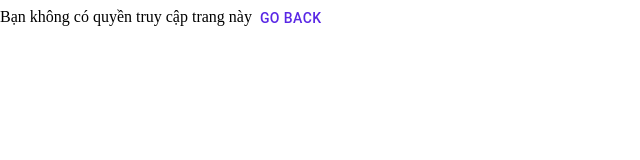
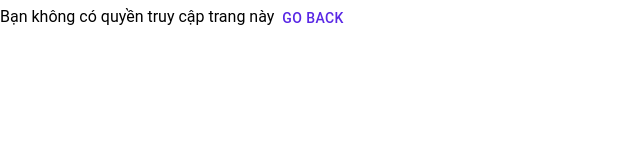
Before and after one commit to DanhYeuLapTrinh/fpt-academic-blog-ui, a React (Create React App) app: page /categories-list in a window 1280 px wide. Shown: the top 160 px of the page, without its empty margins (0-640 px from the left). Built offline with nearby package versions, Linux system fonts and the light colour scheme.

Commit message:
update routes, layout, tailwindCss, a few other libraries

```diff
--- a/package.json
+++ b/package.json
@@ -10,6 +10,8 @@
     "@fortawesome/free-regular-svg-icons": "^6.4.2",
     "@fortawesome/free-solid-svg-icons": "^6.4.2",
     "@fortawesome/react-fontawesome": "^0.2.0",
+    "@headlessui/react": "^1.7.17",
+    "@material-tailwind/react": "^2.1.2",
     "@mui/icons-material": "^5.14.12",
     "@mui/material": "^5.14.12",
     "@react-oauth/google": "^0.11.1",
@@ -50,5 +52,8 @@
       "last 1 firefox version",
       "last 1 safari version"
     ]
+  },
+  "devDependencies": {
+    "tailwindcss": "^3.3.3"
   }
 }
--- a/src/App.js
+++ b/src/App.js
@@ -2,6 +2,7 @@ import "./App.css";
 import { BrowserRouter, Routes, Route } from "react-router-dom";
 import HomeLayout from "./user/layouts/HomeLayout";
 import LoginLayout from "./user/layouts/LoginLayout";
+import AdminLayout from "./admin/layouts";
 import RequireAuth from "./user/utils/RequireAuth";
 import Unauthorized from "./user/components/pages/Unauthorized/Unauthorized";
 import RequireEmail from "./user/utils/RequireEmail";
@@ -28,7 +29,9 @@ function App() {
             <Route element={<RequireEmail />}>
               {recoverPasswordRoutes.map((item, index) => {
                 const Page = item.component;
-              return <Route key={index} path={item.path} element={<Page />} />;
+                return (
+                  <Route key={index} path={item.path} element={<Page />} />
+                );
               })}
             </Route>
           </Route>
@@ -36,7 +39,9 @@ function App() {
           <Route element={<HomeLayout />}>
             <Route
               element={
-                <RequireAuth allowRoles={["student", "mentor", "lecturer", "admin"]} />
+                <RequireAuth
+                  allowRoles={["student", "mentor", "lecturer", "admin"]}
+                />
               }
             >
               {loggedInUserRoutes.map((item, index) => {
@@ -48,11 +53,15 @@ function App() {
             </Route>
           </Route>
           {/* Logged in admin routes */}
+          <Route element={<AdminLayout />}>
             <Route element={<RequireAuth allowRoles={["admin"]} />}>
               {loggedInAdminRoutes.map((item, index) => {
                 const Page = item.component;
-              return <Route key={index} path={item.path} element={<Page />} />;
+                return (
+                  <Route key={index} path={item.path} element={<Page />} />
+                );
               })}
+            </Route>
           </Route>
           <Route path="*" element={<Unauthorized />} />
         </Routes>
--- a/src/admin/layouts/index.js
+++ b/src/admin/layouts/index.js
@@ -1,15 +1,16 @@
 import Sidebar from "./AdminLayout/Sidebar/Sidebar";
 import NavigationBar from "./AdminLayout/Navbar/Navbar";
 import React from "react";
+import { Outlet } from "react-router-dom";
 
-function AdminLayout({ children }) {
+function AdminLayout() {
   return (
     <div>
       <NavigationBar />
       <div className="container flex max-w-full">
         <Sidebar />
         <div className="content flex-1 max-w-1213 bg-background">
-          {children}
+          <Outlet />
         </div>
       </div>
     </div>
--- a/src/user/components/organisms/LoginForm/LoginForm.js
+++ b/src/user/components/organisms/LoginForm/LoginForm.js
@@ -13,8 +13,8 @@ import { Link, useNavigate } from "react-router-dom";
 import useAuth from "../../../hooks/useAuth";
 export default function LoginForm() {
   const [showPassword, setShowPassword] = useState(false);
-  const {setAuth} = useAuth()
-  const navigate = useNavigate()
+  const { setAuth } = useAuth();
+  const navigate = useNavigate();
   const INITIAL_FORM_STATE = {
     username: "",
     password: "",
@@ -41,15 +41,16 @@ export default function LoginForm() {
         const auth = {
           user: response?.data?.username,
           role: response?.data?.roleName,
-          token: response?.data?.token
+          token: response?.data?.token,
         };
-        setAuth(auth)
+        setAuth(auth);
         values.username = "";
         values.password = "";
-        if(auth.role === "admin") {
+        if (auth.role === "admin") {
           // Navigate to admin page
-          alert("You are admin")
-        } else navigate("/")
+          alert("You are admin");
+          navigate("/welcome");
+        } else navigate("/");
       } catch (error) {
         if (!error?.response) {
           console.log("No server response");
--- /dev/null
+++ b/tailwind.config.js
@@ -0,0 +1,16 @@
+const withMT = require("@material-tailwind/react/utils/withMT");
+
+module.exports = withMT({
+  content: ["./src/**/*.{js,jsx,ts,tsx}"],
+  theme: {
+    extend: {
+      colors: {
+        custom: "#5927E5",
+        background: "#F6F7FB",
+        buttonSubmit: "#5B6CE1",
+        activeStatus: "#05D34E"
+      },
+    },
+  },
+  plugins: [],
+});
```
Also changed, not shown: src/admin/routes/index.js (deleted, +0 -71 lines), src/index.css (+11 -6 lines), 1 other file (tests, documents, lock files or other folders). Lines whose indentation alone changed are shown as unchanged.
